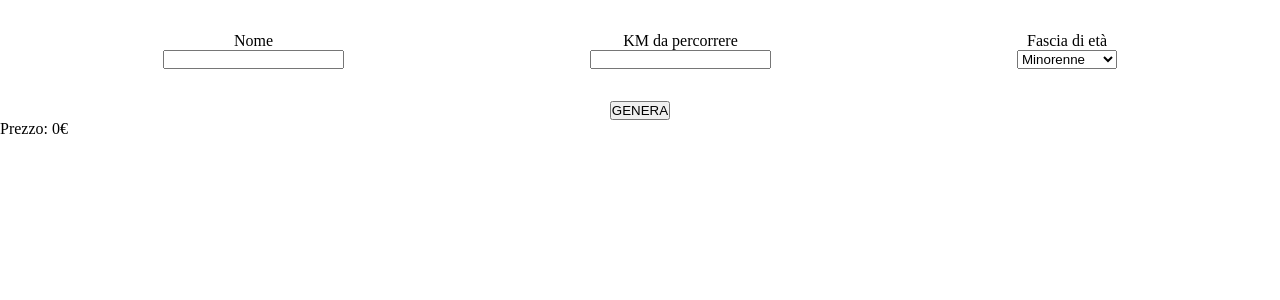
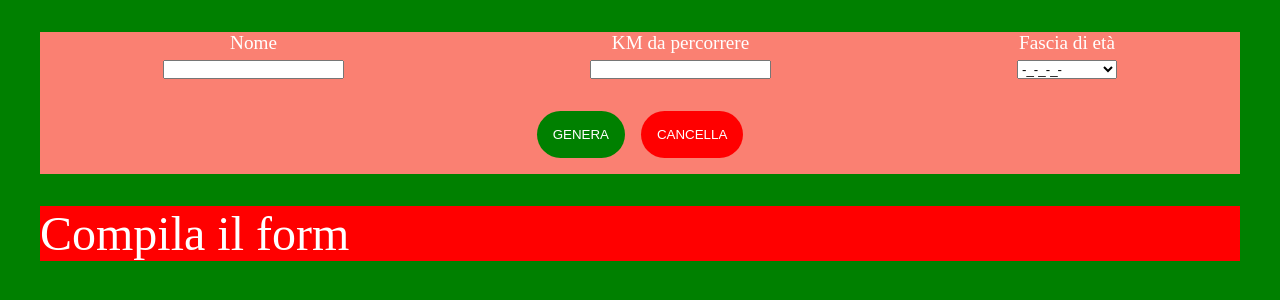
Before and after one commit to Emanuele213/js-biglietto-treno-form, a plain HTML site: page index.html in a window 1280 px wide. Both pictures are taken after a click on the button "GENERA". Drawn offline with Linux system fonts and the light colour scheme.

Commit message:
to complete the layout

```diff
--- a/css/style.css
+++ b/css/style.css
@@ -4,15 +4,27 @@
     box-sizing: border-box;
 }
 
-.container {
+body {
+    background-color: green;
+}
+
+.container-up {
     max-width: 1200px;
     margin: 2rem auto 0;
+    background-color: salmon;
+    color: white;
+    margin-bottom: 2rem;
 }
 
 .flex {
     display: flex;
     flex-wrap: wrap;
     justify-content: space-around;
+}
+
+label{
+    margin-bottom: .4rem;
+    font-size: 1.2rem;
 }
 
 .left {
@@ -41,3 +53,37 @@
     display: flex;
     justify-content: center;
 }
+
+.bnt_green {
+    color: white;
+    text-decoration: none;
+    background-color: green;
+    border: 0;
+    border-radius: 2rem;
+    padding: 1rem;
+    margin-bottom: 1rem;
+    margin-right: 1rem;
+}
+
+.bnt_red {
+    color: white;
+    text-decoration: none;
+    background-color: red;
+    border: 0;
+    border-radius: 2rem;
+    padding: 1rem;
+    margin-bottom: 1rem;
+}
+
+.container-down {
+    max-width: 1200px;
+    margin: 2rem auto 0;
+    background-color: salmon;
+    color: white;
+}
+
+.box_ticket {
+    margin-top: 2rem;
+    background-color: red;
+    font-size: 3rem;
+}
--- a/index.html
+++ b/index.html
@@ -11,10 +11,12 @@
 </head>
 
 <body>
-    <div class="container flex">
+    <div class="container-up">
+        <form action="">
+            <div class="flex">
                 <div class="left">
                     <label for="nome">Nome</label>
-            <input type="text" name="nome" id="name">
+                    <input type="text" name="name" id="name">
                 </div>
 
                 <div class="center">
@@ -24,19 +26,23 @@
 
                 <div class="right">
                     <label for="age">Fascia di età</label>
-            <select id="age" name="eta">
-                <option value="Minorenne">Minorenne</option>
-                <option value="Maggiorenne">Maggiorenne</option>
-                <option value="Ultra65enne">Ultra65enne</option>
+                    <select id="age" name="age" form="age">
+                        <option value="none">-_-_-_-</option>
+                        <option value="min">Minorenne</option>
+                        <option value="max">Maggiorenne</option>
+                        <option value="over">Ultra65enne</option>
                     </select>
                 </div>
             </div>
+        </form>
         <div class="container-flex">
-        <button type="submit" value="Submit" id="invia">GENERA</button>
+            <button class="bnt_green" type="submit" value="Submit" id="invia">GENERA</button>
+            <button class="bnt_red" type="submit" value="Submit" id="cancella">CANCELLA</button>
         </div>
-
-
-    <div>Prezzo: <span id="prezzo"></span></div>
+    </div>
+    <div class="container-down">
+        <div class="box_ticket"></div>
+    </div>
     <script src="js/script.js"></script>
 </body>
 </html>
--- a/js/script.js
+++ b/js/script.js
@@ -1,28 +1,31 @@
-let nome = document.getElementById("nome");
-let kmDaFare = document.getElementById("km");
-let submit = document.getElementById("invia");
-let eta = document.getElementById("eta");
+const eleName = document.querySelector('#name');
+const elekm = document.querySelector('#km');
+const eleAge = document.querySelector('#age');
+const eleBox = document.querySelector('box_info');
+const eleBoxTicket = document.querySelector('.box_ticket');
+const eleConferme = document.querySelector('#invia');
+const eleDetelete = document.querySelector('#cancella');
 
-submit.addEventListener("click", function biglietto() {
-    let nome = document.getElementById("name");
-    let kmDaFare = document.getElementById("km");
-    let eta = document.getElementById("age");
-    let prezzoBiglietto = kmDaFare.value * "0.21";
-    if (eta.value = 'Minorenne') {
-        let sconto1 = (prezzoBiglietto * 0.2);
-        let prezzo1 = (prezzoBiglietto - sconto1);
-        let prezzoScontato1 = prezzo1.toFixed(2);
+eleConferme.addEventListener('click', function () {
+    const Km = parseFloat(elekm.value);
+    const basePrice = parseFloat(Km* 0.21);
+    const age = eleAge.value;
+    let discount = 0;
 
-        document.getElementById("prezzo").innerHTML = name + prezzoScontato1 + "€";
+    if (age === 'min') {
+        discount = 20;
+    }else if (age === 'over') {
+        discount = 40;
     }
-    else if (eta.value = 'Ultra65enne') {
-        let sconto2 = (prezzoBiglietto * 0.4);
-        let prezzo2 = (prezzoBiglietto - sconto2);
-        let prezzoScontato2 = prezzo2.toFixed(2);
-        document.getElementById("prezzo").innerHTML = name + prezzoScontato2 + "€";
-    }
-    else (eta.value = 'Maggiorenne' )
-    {
-        document.getElementById("prezzo").innerHTML = name + prezzoBiglietto + "€";
+
+    if (eleName.value === '' || elekm.value === '' || eleAge.value === 'none') {
+        eleBoxTicket.innerHTML = ('Compila il form');
+    }else {
+        let totalPrice = basePrice - basePrice * discount / 100;
+        totalPrice = parseFloat(totalPrice.toFixed(2));
+        eleBoxTicket.innerHTML = (`Prezzo biglietto: ${totalPrice} €`);
     }
 });
+ eleDetelete.addEventListener('click', function () {
+    document.location.reload();
+ });
```
Lines whose indentation alone changed are shown as unchanged.
